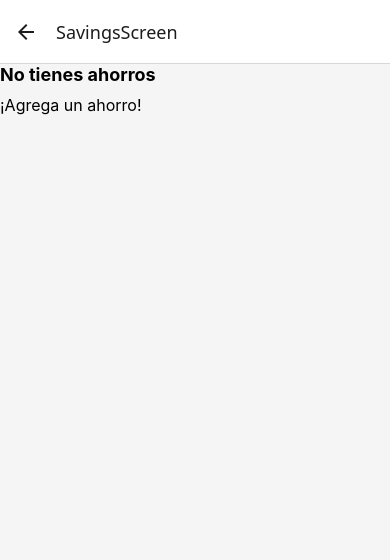
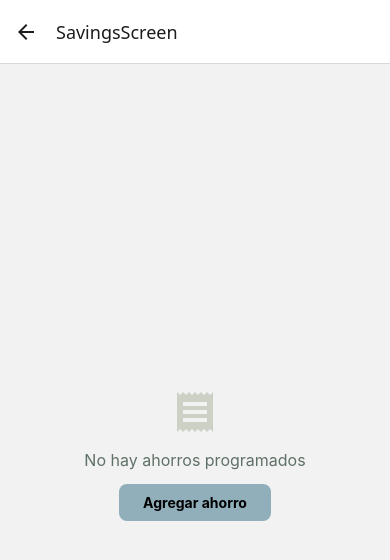
Before and after one commit to Lugari/gestordegastos, a React Native app: screen /SavingsScreen in a window 390 px wide. Shown: the top 560 px of the page. Built offline with nearby package versions, Linux system fonts and the light colour scheme.

Commit message:
Empty Screens

```diff
--- a/package.json
+++ b/package.json
@@ -16,7 +16,7 @@
     "@react-navigation/native-stack": "^7.3.9",
     "@tanstack/react-query": "^5.69.0",
     "axios": "^1.8.4",
-    "expo": "^53.0.9",
+    "expo": "^53.0.11",
     "expo-crypto": "~14.1.4",
     "expo-dev-client": "~5.1.8",
     "expo-status-bar": "~2.2.3",
--- a/src/screens/BudgetsScreen.jsx
+++ b/src/screens/BudgetsScreen.jsx
@@ -5,6 +5,9 @@ import { useNavigation } from '@react-navigation/native';
 import BudgetProgressCard from '../components/budgets/BudgetProgressCard';
 import BudgetCategory from '../components/budgets/BudgetCategory';
 import FAB from '../components/FAB';
+import PrimaryButton from '../components/PrimaryButton';
+
+import { MaterialIcons } from '@expo/vector-icons';
 
 import { useGetBudgets } from '../hooks/useBudgetsData';
 
@@ -27,9 +30,10 @@ const BudgetsScreen = () => {
     );
 
     const renderEmpty = () => (
-        <View style={styles.container}>
-            <Text style={{fontSize: 18, fontWeight: 'bold'}}>No tienes presupuestos</Text>
-            <Text onPress={()=> navigation.navigate('AddBudgetScreen')} style={{fontSize: 16, marginTop: 10}}>¡Agrega un presupuesto!</Text>
+        <View style={styles.emptyContainer}>
+            <MaterialIcons name="receipt" size={48} color="#cdd1c5" />
+            <Text style={styles.emptyText}>No hay presupestos registrados</Text>
+            <PrimaryButton onPress={()=> navigation.navigate('AddBudgetScreen')} title="Agregar Presupuesto"  />
         </View>
     );
 
@@ -115,6 +119,18 @@ const styles = StyleSheet.create({
     scrollContainer: {
         padding: 16,
     },
+    emptyContainer: {
+        flex: 1,
+        justifyContent: 'center',
+        alignItems: 'center',
+        padding: 32,
+        gap: 14,
+      },
+      emptyText: {
+        fontSize: 16,
+        color: '#5f7067',
+        textAlign: 'center',
+      },
 });
 
 export default BudgetsScreen;
--- a/src/screens/HomeScreen.jsx
+++ b/src/screens/HomeScreen.jsx
@@ -1,5 +1,5 @@
 import React, { useEffect, useMemo, useState } from 'react';
-import { ScrollView, View, TouchableOpacity, ActivityIndicator } from 'react-native';
+import { ScrollView, View, TouchableOpacity, ActivityIndicator, Image} from 'react-native';
 
 import { useNavigation } from '@react-navigation/native';
 
@@ -90,6 +90,14 @@ const HomeScreen = () => {
   return (
 
     <ScrollView style={{ flex: 1}}>
+        <View style={{ position: 'absolute', top: 0, left: 0, right: 0, width: '100%', height: '100%' }}>
+        <Image
+          source={require('../assets/basic/background.png')}
+          style={{ width: '100%', height: '100%' }}
+          resizeMode="cover"
+        />
+      </View>
+
       <View style={{ flex: 1, justifyContent: 'center', alignItems: 'center', padding: 20, gap: 20 }}>
         <Header username= "Lucas" />
 
--- a/src/screens/SavingsScreen.jsx
+++ b/src/screens/SavingsScreen.jsx
@@ -6,6 +6,9 @@ import { useNavigation, useTheme } from '@react-navigation/native';
 import BudgetProgressCard from '../components/budgets/BudgetProgressCard';
 import BudgetCategory from '../components/budgets/BudgetCategory';
 import FAB from '../components/FAB';
+import PrimaryButton from '../components/PrimaryButton';
+
+import { MaterialIcons } from '@expo/vector-icons';
 
 import { useGetSavings } from "../hooks/useSavingsData";
 
@@ -46,9 +49,10 @@ const SavingsScreen = () => {
 
 
     const renderEmpty = () => (
-        <View style={styles.container}>
-            <Text style={{fontSize: 18, fontWeight: 'bold'}}>No tienes ahorros</Text>
-            <Text onPress={()=> navigation.navigate('AddSavingScreen')} style={{fontSize: 16, marginTop: 10}}>¡Agrega un ahorro!</Text>
+        <View style={styles.emptyContainer}>
+            <MaterialIcons name="receipt" size={48} color="#cdd1c5" />
+            <Text style={styles.emptyText}>No hay ahorros programados</Text>
+            <PrimaryButton onPress={()=> navigation.navigate('AddSavingScreen')} title="Agregar ahorro"  />
         </View>
     );
 
@@ -107,5 +111,17 @@ const styles = StyleSheet.create({
     scrollContainer: {
         padding: 16,
     },
+    emptyContainer: {
+        flex: 1,
+        justifyContent: 'center',
+        alignItems: 'center',
+        padding: 32,
+        gap: 14,
+      },
+      emptyText: {
+        fontSize: 16,
+        color: '#5f7067',
+        textAlign: 'center',
+      },
 });
 export default SavingsScreen;
```
Also changed, not shown: 1 other file (tests, documents, lock files or other folders).
